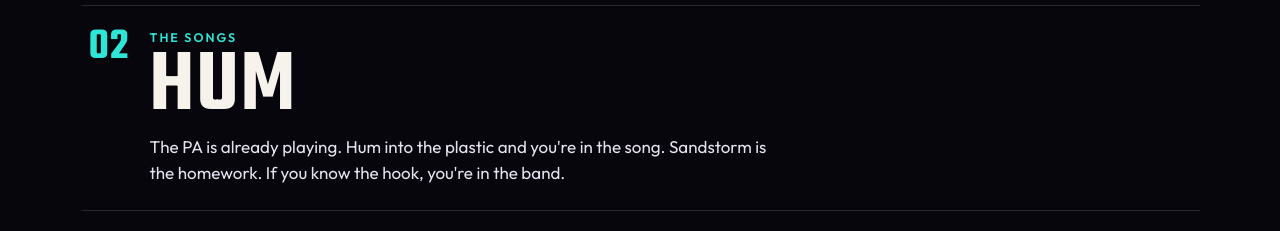
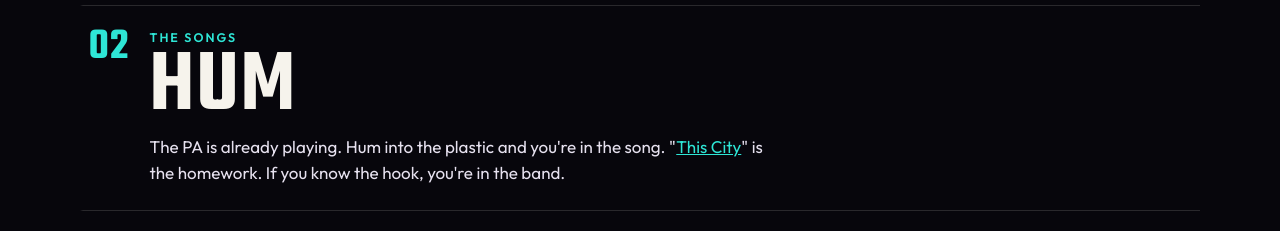
Before and after one commit to cchambers/raisethebuzz, a plain HTML site: page index.html in a window 1280 px wide. Shown: the part 1220-1451 px from the top of the page. Drawn offline with Linux system fonts and the light colour scheme.

Commit message:
this city

```diff
--- a/index.html
+++ b/index.html
@@ -107,7 +107,7 @@
             <div>
               <p class="kicker">The songs</p>
               <h3>Hum</h3>
-              <p>The PA is already playing. Hum into the plastic and you're in the song. Sandstorm is the homework. If you know the hook, you're in the band.</p>
+              <p>The PA is already playing. Hum into the plastic and you're in the song. "<a target="_blank" href="https://www.youtube.com/watch?v=s2WDLOQX0Bw">This City</a>" is the homework. If you know the hook, you're in the band.</p>
             </div>
           </li>
           <li>
```
